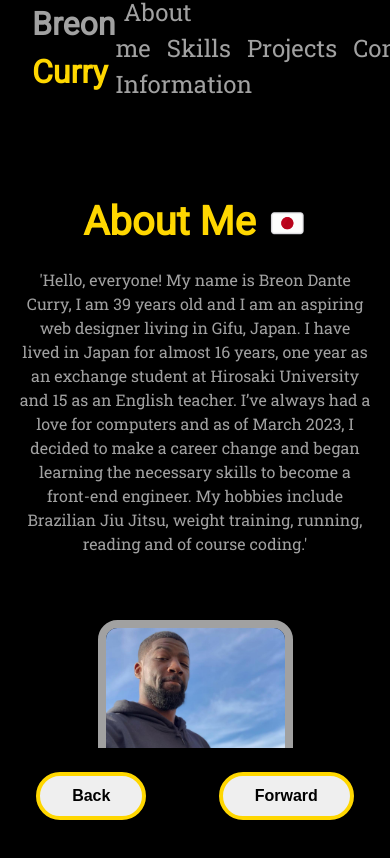
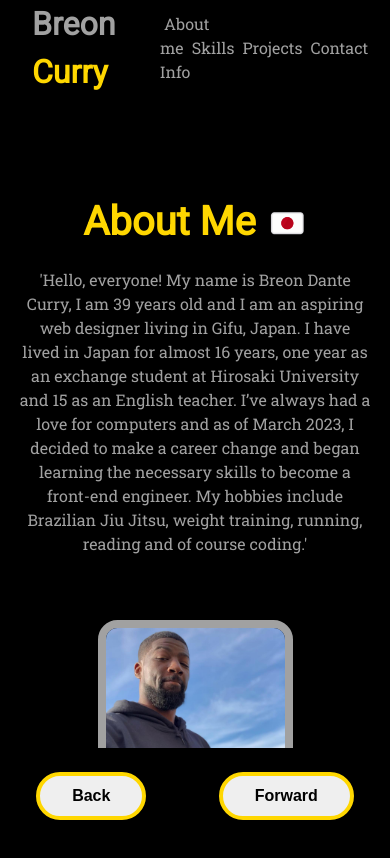
Before and after one commit to Buchan650/profile, a React (Create React App) app: page / in a window 390 px wide. Shown: the top 858 px of the page. Built offline with nearby package versions, Linux system fonts and the light colour scheme.

Commit message:
Adjusted mobile navbar link size

```diff
--- a/src/components/Header/Header.js
+++ b/src/components/Header/Header.js
@@ -12,7 +12,7 @@ function Header() {
                         <span><NavLink index className='links' id='about-me'>About me</NavLink ></span>
                         <span><NavLink  to="/skills" className='links' id='skills'>Skills</NavLink ></span>
                         <span><NavLink  to="/projects" className='links' id='projects'>Projects</NavLink ></span>
-                        <span><NavLink  to="/contact-info" className='links' id='contact'>Contact Information</NavLink ></span>
+                        <span><NavLink  to="/contact-info" className='links' id='contact'>Contact Info</NavLink ></span>
                     </div>
                 </div>
             </nav>
--- a/src/index.css
+++ b/src/index.css
@@ -153,6 +153,10 @@ p{
 @media only screen and (max-width : 887px){
   .last-name{
       font-size: 2rem;
+  }
+  .links{
+    font-size: 1rem;
+    margin: .25rem;
   }
 }
 
```
